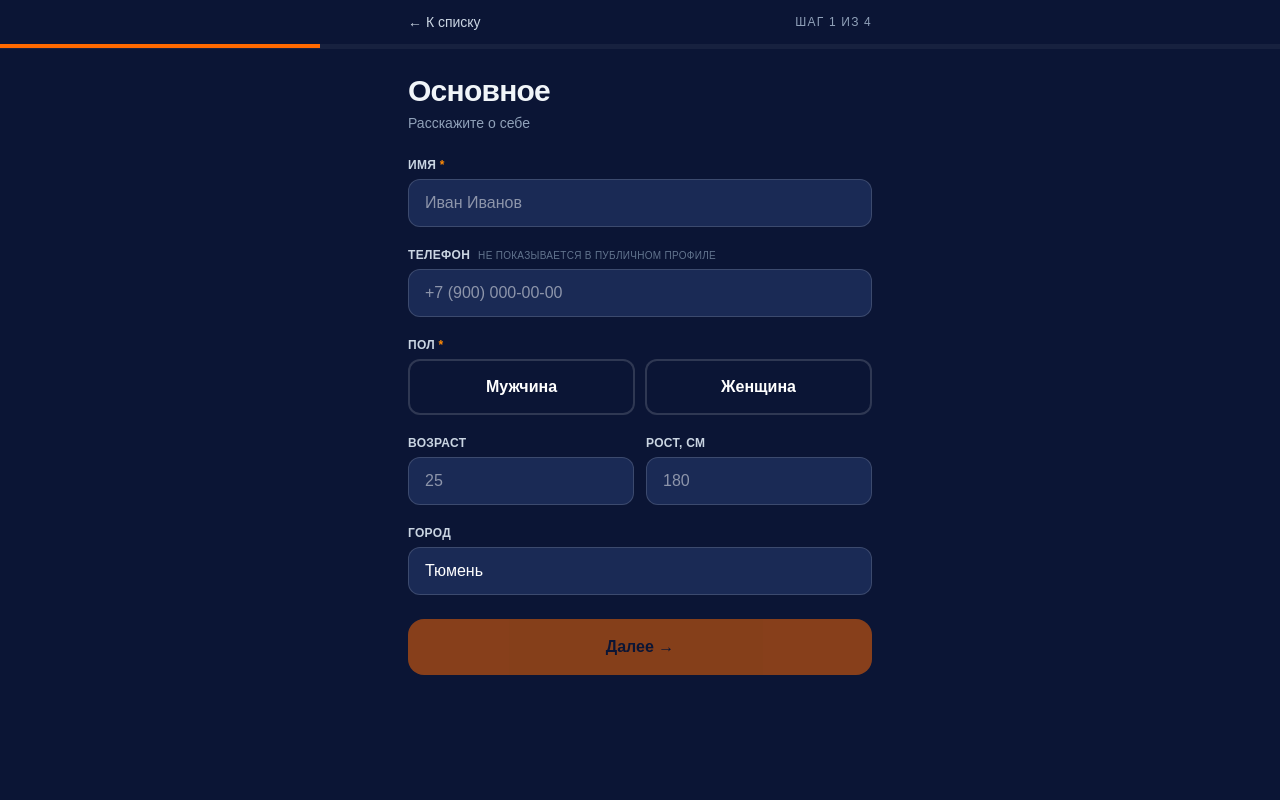
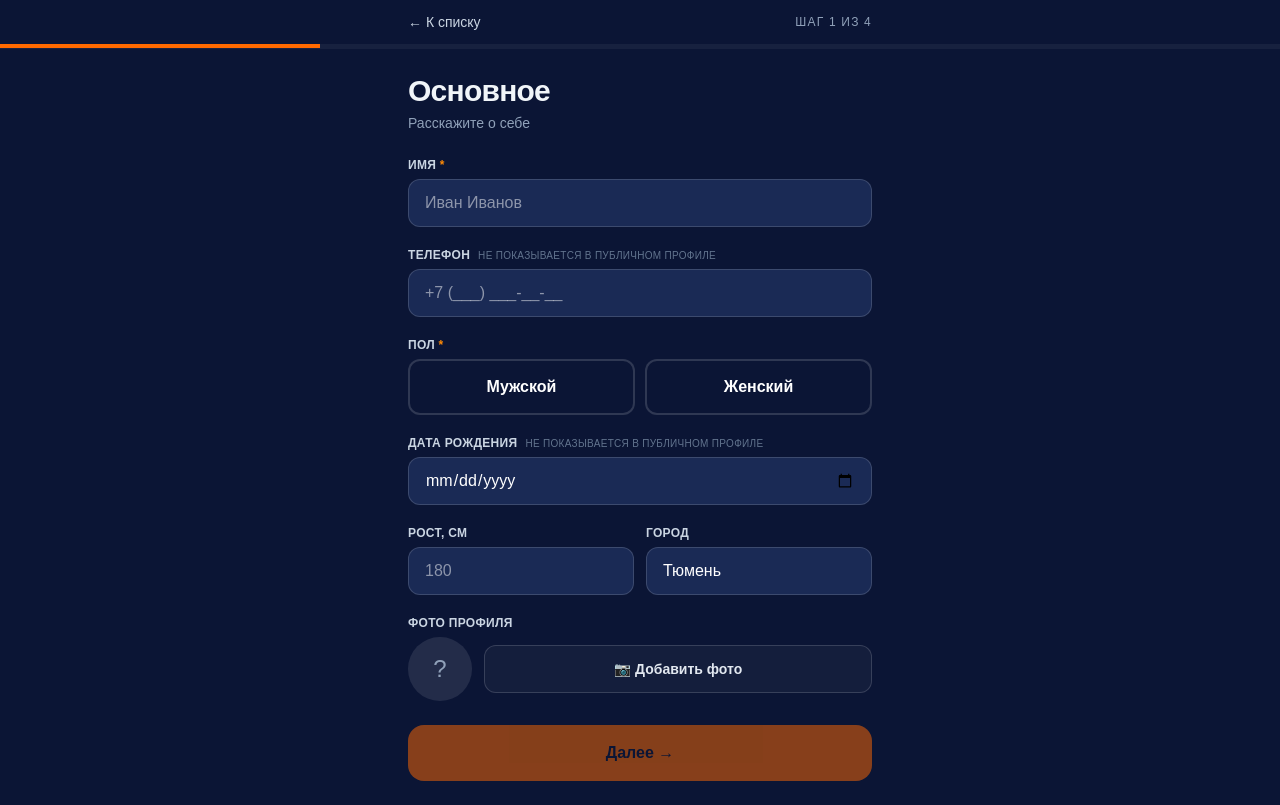
Before and after one commit to dv612211-hub/volley72, a Next.js app: page /players/create in a window 1280 px wide. Built offline with nearby package versions, Linux system fonts and the light colour scheme.

Commit message:
fix players form issues

```diff
--- a/app/api/players/route.ts
+++ b/app/api/players/route.ts
@@ -77,7 +77,17 @@ export async function POST(req: Request) {
     typeof obj.gender === "string" && ALLOWED_GENDERS.has(obj.gender)
       ? obj.gender
       : null;
-  const age = pickInt(obj.age, 5, 120);
+  let birth_date: string | null = null;
+  if (typeof obj.birth_date === "string" && obj.birth_date.trim()) {
+    const raw = obj.birth_date.trim().slice(0, 10);
+    if (/^\d{4}-\d{2}-\d{2}$/.test(raw)) {
+      const d = new Date(raw);
+      const year = d.getUTCFullYear();
+      if (!Number.isNaN(d.getTime()) && year >= 1900 && year <= 2100) {
+        birth_date = raw;
+      }
+    }
+  }
   const height = pickInt(obj.height, 100, 250);
   const city =
     typeof obj.city === "string" && obj.city.trim()
@@ -123,7 +133,6 @@ export async function POST(req: Request) {
     "receive",
     "attack",
     "block",
-    "defense",
     "game_sense",
   ] as (keyof Skills)[]) {
     const v = pickInt(rawSkills[key], 1, 5);
@@ -136,7 +145,7 @@ export async function POST(req: Request) {
     name,
     phone,
     gender,
-    age,
+    birth_date,
     height,
     city,
     direction,
--- a/app/players/create/page.tsx
+++ b/app/players/create/page.tsx
@@ -2,7 +2,7 @@
 
 import Link from "next/link";
 import { useRouter } from "next/navigation";
-import { useState } from "react";
+import { useRef, useState, type ChangeEvent } from "react";
 import {
   AVAILABLE_TIME_LABEL,
   DIRECTION_LABEL,
@@ -10,8 +10,12 @@ import {
   GAME_FORMAT_LABEL,
   GENDER_LABEL,
   LEVEL_LABEL,
+  SKILL_HINT,
   SKILL_KEYS,
   SKILL_LABEL,
+  computeAge,
+  formatPhone,
+  isPhoneValid,
   TOURNAMENT_EXP_LABEL,
   TRAINING_EXP_LABEL,
   computeLevel,
@@ -47,9 +51,12 @@ export default function CreatePlayerPage() {
   const [name, setName] = useState("");
   const [phone, setPhone] = useState("");
   const [gender, setGender] = useState<PlayerGender | null>(null);
-  const [age, setAge] = useState("");
+  const [birthDate, setBirthDate] = useState("");
   const [height, setHeight] = useState("");
   const [city, setCity] = useState("Тюмень");
+  const [photo, setPhoto] = useState<string | null>(null);
+  const [photoError, setPhotoError] = useState<string | null>(null);
+  const photoInputRef = useRef<HTMLInputElement>(null);
 
   // Step 2
   const [direction, setDirection] = useState<Direction | null>(null);
@@ -70,10 +77,12 @@ export default function CreatePlayerPage() {
     return arr.includes(v) ? arr.filter((x) => x !== v) : [...arr, v];
   }
 
+  const phoneValid = phone === "" || isPhoneValid(phone);
   const canNext1 =
     name.trim().length > 0 &&
     gender !== null &&
-    (age === "" || /^\d+$/.test(age)) &&
+    phoneValid &&
+    (birthDate === "" || /^\d{4}-\d{2}-\d{2}$/.test(birthDate)) &&
     (height === "" || /^\d+$/.test(height));
   const canNext2 =
     direction !== null && gameFormats.length > 0 && hand !== null;
@@ -101,8 +110,9 @@ export default function CreatePlayerPage() {
           name: name.trim(),
           phone: phone.trim() || null,
           gender,
-          age: age ? Number(age) : null,
+          birth_date: birthDate || null,
           height: height ? Number(height) : null,
+          photo_url: photo,
           city: city.trim() || "Тюмень",
           direction,
           game_formats: gameFormats,
@@ -168,10 +178,27 @@ export default function CreatePlayerPage() {
             >
               <input
                 value={phone}
-                onChange={(e) => setPhone(e.target.value)}
-                placeholder="+7 (900) 000-00-00"
+                onFocus={() => {
+                  if (!phone) setPhone("+7 ");
+                }}
+                onChange={(e) => {
+                  const next = formatPhone(e.target.value);
+                  // Once user has touched the field, never let it fall below "+7 ".
+                  setPhone(next || "+7 ");
+                }}
+                onKeyDown={(e) => {
+                  if (
+                    (e.key === "Backspace" || e.key === "Delete") &&
+                    phone === "+7 "
+                  ) {
+                    e.preventDefault();
+                  }
+                }}
+                placeholder="+7 (___) ___-__-__"
                 type="tel"
                 inputMode="tel"
+                maxLength={18}
+                aria-invalid={phone.length > 3 && !isPhoneValid(phone)}
                 className={inputCls}
                 autoComplete="tel"
               />
@@ -188,19 +215,23 @@ export default function CreatePlayerPage() {
               />
             </Field>
 
-            <div className="grid grid-cols-2 gap-3">
-              <Field label="Возраст">
+            <Field
+              label="Дата рождения"
+              hint={
+                birthDate && computeAge(birthDate) != null
+                  ? `${computeAge(birthDate)} лет — не показывается публично`
+                  : "Не показывается в публичном профиле"
+              }
+            >
               <input
-                  inputMode="numeric"
-                  pattern="[0-9]*"
-                  value={age}
-                  onChange={(e) =>
-                    setAge(e.target.value.replace(/\D/g, "").slice(0, 3))
-                  }
-                  placeholder="25"
+                type="date"
+                value={birthDate}
+                onChange={(e) => setBirthDate(e.target.value)}
                 className={inputCls}
               />
             </Field>
+
+            <div className="grid grid-cols-2 gap-3">
               <Field label="Рост, см">
                 <input
                   inputMode="numeric"
@@ -213,8 +244,6 @@ export default function CreatePlayerPage() {
                   className={inputCls}
                 />
               </Field>
-            </div>
-
               <Field label="Город">
                 <input
                   value={city}
@@ -222,6 +251,22 @@ export default function CreatePlayerPage() {
                   className={inputCls}
                 />
               </Field>
+            </div>
+
+            <Field label="Фото профиля">
+              <PhotoUpload
+                photo={photo}
+                onPhoto={setPhoto}
+                onError={setPhotoError}
+                inputRef={photoInputRef}
+              />
+              {photoError && (
+                <p className="mt-2 rounded-lg border border-rose-400/30 bg-rose-500/10 px-3 py-2 text-xs text-rose-200">
+                  {photoError}
+                </p>
+              )}
+            </Field>
+
           </StepBlock>
         )}
 
@@ -331,14 +376,14 @@ export default function CreatePlayerPage() {
             subtitle="Оцените каждый навык от 1 до 5"
           >
             {SKILL_KEYS.map((key) => (
-              <Field key={key} label={SKILL_LABEL[key]} required>
-                <Rating
+              <SkillField
+                key={key}
+                skillKey={key}
                 value={skills[key]}
                 onChange={(v) =>
                   setSkills((prev) => ({ ...prev, [key]: v }))
                 }
               />
-              </Field>
             ))}
             <div className="rounded-2xl border border-orange-400/40 bg-orange-500/10 p-4 text-center">
               <p className="text-[10px] uppercase tracking-widest text-orange-300">
@@ -531,6 +576,193 @@ function ChoiceList({
   );
 }
 
+function PhotoUpload({
+  photo,
+  onPhoto,
+  onError,
+  inputRef,
+}: {
+  photo: string | null;
+  onPhoto: (data: string | null) => void;
+  onError: (msg: string | null) => void;
+  inputRef: React.RefObject<HTMLInputElement | null>;
+}) {
+  async function compress(file: File, maxDim = 800): Promise<string> {
+    return new Promise((resolve, reject) => {
+      const fr = new FileReader();
+      fr.onerror = () => reject(new Error("read"));
+      fr.onload = () => {
+        const img = new Image();
+        img.onerror = () => reject(new Error("image"));
+        img.onload = () => {
+          const ratio = Math.min(
+            1,
+            maxDim / Math.max(img.width, img.height),
+          );
+          const w = Math.max(1, Math.round(img.width * ratio));
+          const h = Math.max(1, Math.round(img.height * ratio));
+          const canvas = document.createElement("canvas");
+          canvas.width = w;
+          canvas.height = h;
+          const ctx = canvas.getContext("2d");
+          if (!ctx) {
+            reject(new Error("canvas"));
+            return;
+          }
+          ctx.drawImage(img, 0, 0, w, h);
+          resolve(canvas.toDataURL("image/jpeg", 0.85));
+        };
+        img.src = fr.result as string;
+      };
+      fr.readAsDataURL(file);
+    });
+  }
+
+  async function onFile(e: ChangeEvent<HTMLInputElement>) {
+    const file = e.target.files?.[0];
+    e.target.value = "";
+    if (!file) return;
+    onError(null);
+    if (!file.type.startsWith("image/")) {
+      onError("Файл не похож на изображение");
+      return;
+    }
+    if (file.size > 5 * 1024 * 1024) {
+      onError("Файл больше 5 МБ");
+      return;
+    }
+    try {
+      const compressed = await compress(file);
+      onPhoto(compressed);
+    } catch (err) {
+      onError(err instanceof Error ? err.message : String(err));
+    }
+  }
+
+  return (
+    <div className="flex items-center gap-3">
+      <input
+        ref={inputRef}
+        type="file"
+        accept="image/*"
+        onChange={onFile}
+        className="hidden"
+      />
+      {photo ? (
+        // eslint-disable-next-line @next/next/no-img-element
+        <img
+          src={photo}
+          alt="Фото профиля"
+          className="h-16 w-16 shrink-0 rounded-full object-cover ring-2 ring-orange-400/60"
+        />
+      ) : (
+        <span className="grid h-16 w-16 shrink-0 place-items-center rounded-full bg-white/10 text-2xl text-slate-400">
+          ?
+        </span>
+      )}
+      <div className="flex-1 space-y-2">
+        <button
+          type="button"
+          onPointerDown={() => inputRef.current?.click()}
+          style={tapStyle}
+          className="h-12 w-full rounded-xl border border-white/15 bg-white/[0.04] text-sm font-bold text-slate-200"
+        >
+          {photo ? "Сменить фото" : "📷 Добавить фото"}
+        </button>
+        {photo && (
+          <button
+            type="button"
+            onPointerDown={() => onPhoto(null)}
+            style={tapStyle}
+            className="h-10 w-full rounded-xl border border-rose-400/30 text-xs font-semibold text-rose-300"
+          >
+            Удалить фото
+          </button>
+        )}
+      </div>
+    </div>
+  );
+}
+
+function useTapGesture(threshold = 10) {
+  const startRef = useRef<{ x: number; y: number; id: number } | null>(null);
+  return {
+    onPointerDown: (e: React.PointerEvent) => {
+      startRef.current = {
+        x: e.clientX,
+        y: e.clientY,
+        id: e.pointerId,
+      };
+    },
+    onPointerCancel: () => {
+      startRef.current = null;
+    },
+    onPointerLeave: () => {
+      startRef.current = null;
+    },
+    /**
+     * Returns true if the pointer moved less than `threshold` since pointerdown.
+     * Resets the state in either case.
+     */
+    confirmTap: (e: React.PointerEvent): boolean => {
+      const s = startRef.current;
+      startRef.current = null;
+      if (!s || s.id !== e.pointerId) return false;
+      const dx = e.clientX - s.x;
+      const dy = e.clientY - s.y;
+      return Math.hypot(dx, dy) <= threshold;
+    },
+  };
+}
+
+function SkillField({
+  skillKey,
+  value,
+  onChange,
+}: {
+  skillKey: keyof typeof SKILL_LABEL;
+  value: number | undefined;
+  onChange: (v: number) => void;
+}) {
+  const [showHint, setShowHint] = useState(false);
+  const tap = useTapGesture();
+  return (
+    <div>
+      <div className="mb-1.5 flex items-center gap-2">
+        <span className="text-xs font-bold uppercase tracking-wide text-slate-300">
+          {SKILL_LABEL[skillKey]}
+          <span className="text-orange-400"> *</span>
+        </span>
+        <button
+          type="button"
+          onPointerDown={tap.onPointerDown}
+          onPointerUp={(e) => {
+            if (tap.confirmTap(e)) setShowHint((v) => !v);
+          }}
+          onPointerCancel={tap.onPointerCancel}
+          onPointerLeave={tap.onPointerLeave}
+          aria-expanded={showHint}
+          aria-label="Подсказка"
+          style={tapStyle}
+          className={`grid h-8 w-8 place-items-center rounded-full text-base transition ${
+            showHint
+              ? "bg-orange-500"
+              : "border border-white/20"
+          }`}
+        >
+          ℹ️
+        </button>
+      </div>
+      {showHint && (
+        <p className="mb-2 rounded-lg border border-orange-400/30 bg-orange-500/10 px-3 py-2 text-xs text-orange-100">
+          {SKILL_HINT[skillKey]}
+        </p>
+      )}
+      <Rating value={value} onChange={onChange} />
+    </div>
+  );
+}
+
 function Rating({
   value,
   onChange,
@@ -540,13 +772,37 @@ function Rating({
 }) {
   return (
     <div className="grid grid-cols-5 gap-2">
-      {[1, 2, 3, 4, 5].map((n) => {
-        const active = value === n;
+      {[1, 2, 3, 4, 5].map((n) => (
+        <RatingButton
+          key={n}
+          n={n}
+          active={value === n}
+          onTap={() => onChange(n)}
+        />
+      ))}
+    </div>
+  );
+}
+
+function RatingButton({
+  n,
+  active,
+  onTap,
+}: {
+  n: number;
+  active: boolean;
+  onTap: () => void;
+}) {
+  const tap = useTapGesture();
   return (
     <button
-            key={n}
       type="button"
-            onPointerDown={() => onChange(n)}
+      onPointerDown={tap.onPointerDown}
+      onPointerUp={(e) => {
+        if (tap.confirmTap(e)) onTap();
+      }}
+      onPointerCancel={tap.onPointerCancel}
+      onPointerLeave={tap.onPointerLeave}
       aria-pressed={active}
       style={tapStyle}
       className={`h-14 rounded-xl border-2 text-lg font-black transition active:scale-[0.99] ${
@@ -558,7 +814,4 @@ function Rating({
       {n}
     </button>
   );
-      })}
-    </div>
-  );
 }
--- a/lib/player.ts
+++ b/lib/player.ts
@@ -31,7 +31,6 @@ export type Skills = {
   receive: number;
   attack: number;
   block: number;
-  defense: number;
   game_sense: number;
 };
 
@@ -59,8 +58,8 @@ export type PublicPlayer = {
 };
 
 export const GENDER_LABEL: Record<PlayerGender, string> = {
-  male: "Мужчина",
-  female: "Женщина",
+  male: "Мужской",
+  female: "Женский",
 };
 
 export const DIRECTION_LABEL: Record<Direction, string> = {
@@ -129,8 +128,16 @@ export const SKILL_LABEL: Record<keyof Skills, string> = {
   receive: "Приём",
   attack: "Атака",
   block: "Блок",
-  defense: "Защита (краб / кат)",
   game_sense: "Игровое понимание",
+};
+
+export const SKILL_HINT: Record<keyof Skills, string> = {
+  serve: "Стабильность и точность подачи в игре",
+  receive: "Умение принять сложную подачу и атаку соперника",
+  attack: "Сила, точность и разнообразие атакующих ударов",
+  block: "Умение читать атаку и выставлять эффективный блок",
+  game_sense:
+    "Тактическое мышление, чтение игры, взаимодействие с партнёром",
 };
 
 export const SKILL_KEYS: (keyof Skills)[] = [
@@ -138,7 +145,6 @@ export const SKILL_KEYS: (keyof Skills)[] = [
   "receive",
   "attack",
   "block",
-  "defense",
   "game_sense",
 ];
 
@@ -169,6 +175,34 @@ export function parseTrainingExperience(raw: string | null): TrainingExp[] {
     .filter(Boolean) as TrainingExp[];
 }
 
+export function computeAge(birthDate: string | null | undefined): number | null {
+  if (!birthDate) return null;
+  const d = new Date(birthDate);
+  if (Number.isNaN(d.getTime())) return null;
+  const now = new Date();
+  let age = now.getFullYear() - d.getFullYear();
+  const m = now.getMonth() - d.getMonth();
+  if (m < 0 || (m === 0 && now.getDate() < d.getDate())) age--;
+  return age >= 0 && age < 130 ? age : null;
+}
+
+export function formatPhone(input: string): string {
+  let body = input.replace(/\D/g, "");
+  if (body.startsWith("7") || body.startsWith("8")) body = body.slice(1);
+  body = body.slice(0, 10);
+  if (body.length === 0) return "";
+  let out = "+7 (" + body.slice(0, 3);
+  if (body.length >= 3) out += ")";
+  if (body.length > 3) out += " " + body.slice(3, 6);
+  if (body.length > 6) out += "-" + body.slice(6, 8);
+  if (body.length > 8) out += "-" + body.slice(8, 10);
+  return out;
+}
+
+export function isPhoneValid(phone: string): boolean {
+  return phone.replace(/\D/g, "").length >= 11;
+}
+
 export function avatarInitials(name: string): string {
   const parts = name.trim().split(/\s+/).slice(0, 2);
   return parts
```
Lines whose indentation alone changed are shown as unchanged.
